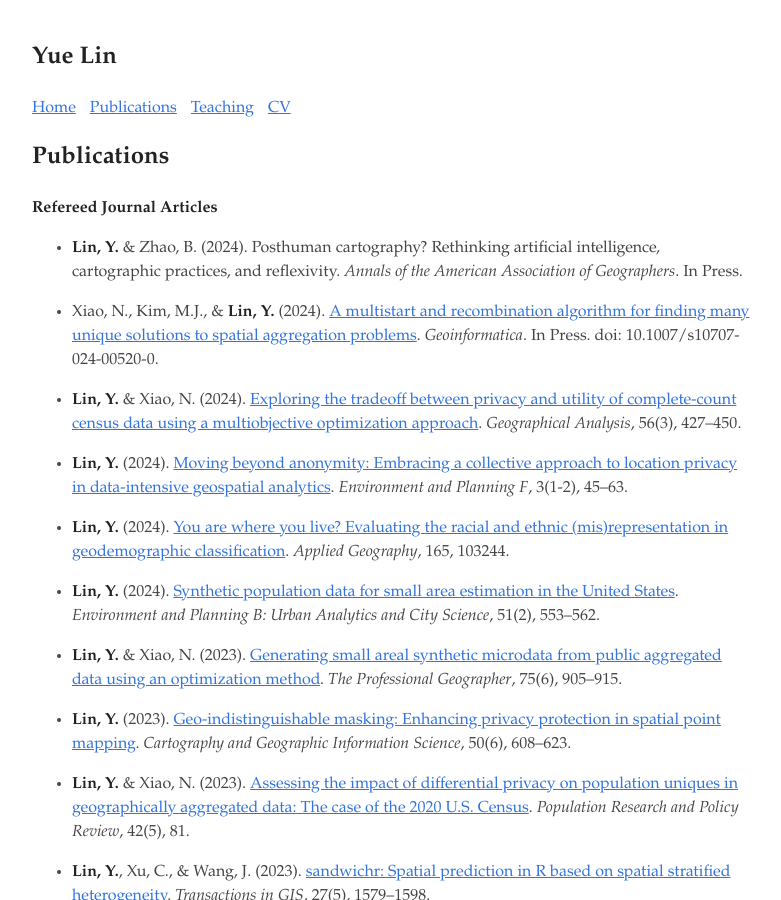
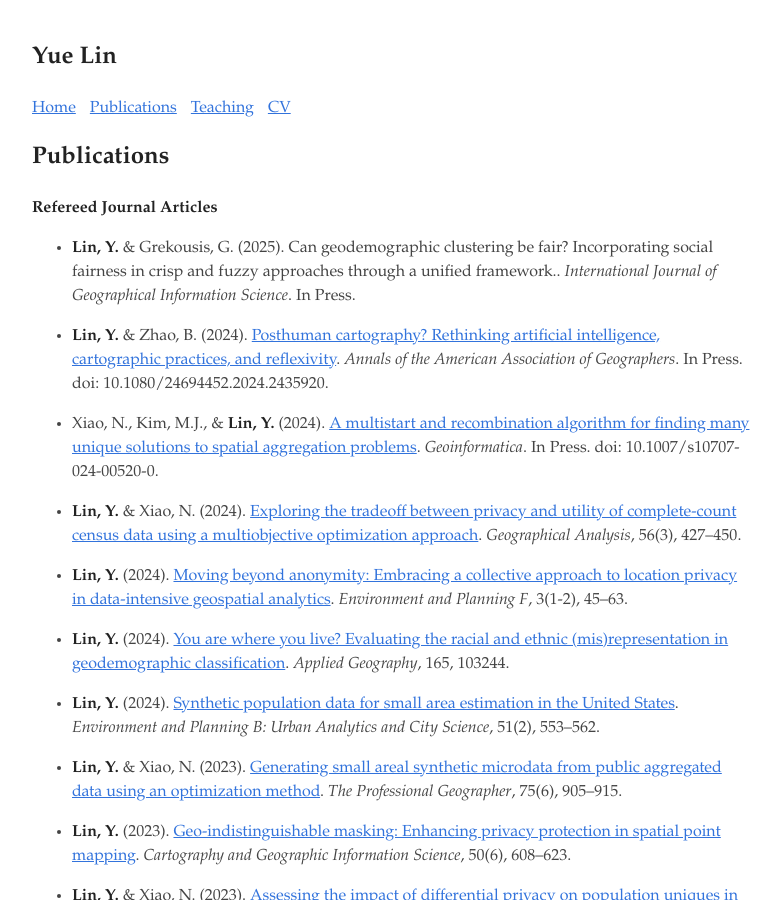
Before and after one commit to linyuehzzz/linyuehzzz.github.io, a Jekyll site: the page built from publications.md, in a window 1280 px wide and 900 px high. Shown: the whole window, without its empty margins (248-1029 px from the left). Built offline with Jekyll 4.4.1, drawn with Linux system fonts in a browser that asks for light colours.

Commit message:
update publication

```diff
--- a/publications.md
+++ b/publications.md
@@ -7,7 +7,9 @@ permalink: /publications
 
 **Refereed Journal Articles**
 
-- **Lin, Y.** & Zhao, B. (2024). Posthuman cartography? Rethinking artificial intelligence, cartographic practices, and reflexivity. *Annals of the American Association of Geographers*. In Press.
+- **Lin, Y.** & Grekousis, G. (2025). Can geodemographic clustering be fair? Incorporating social fairness in crisp and fuzzy approaches through a unified framework.. *International Journal of Geographical Information Science*. In Press.
+
+- **Lin, Y.** & Zhao, B. (2024). [Posthuman cartography? Rethinking artificial intelligence, cartographic practices, and reflexivity](https://doi.org/10.1080/24694452.2024.2435920). *Annals of the American Association of Geographers*. In Press. doi: 10.1080/24694452.2024.2435920.
 
 - Xiao, N., Kim, M.J., & **Lin, Y.** (2024). [A multistart and recombination algorithm for finding many unique solutions to spatial aggregation problems](https://doi.org/10.1007/s10707-024-00520-0). *Geoinformatica*. In Press. doi: 10.1007/s10707-024-00520-0.
 
```
Also changed, not shown: 1 other file.
